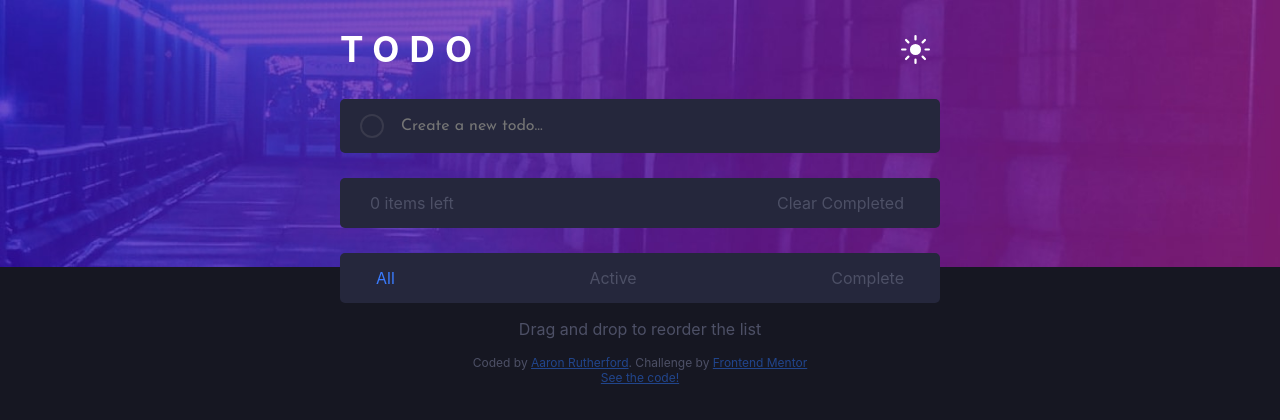
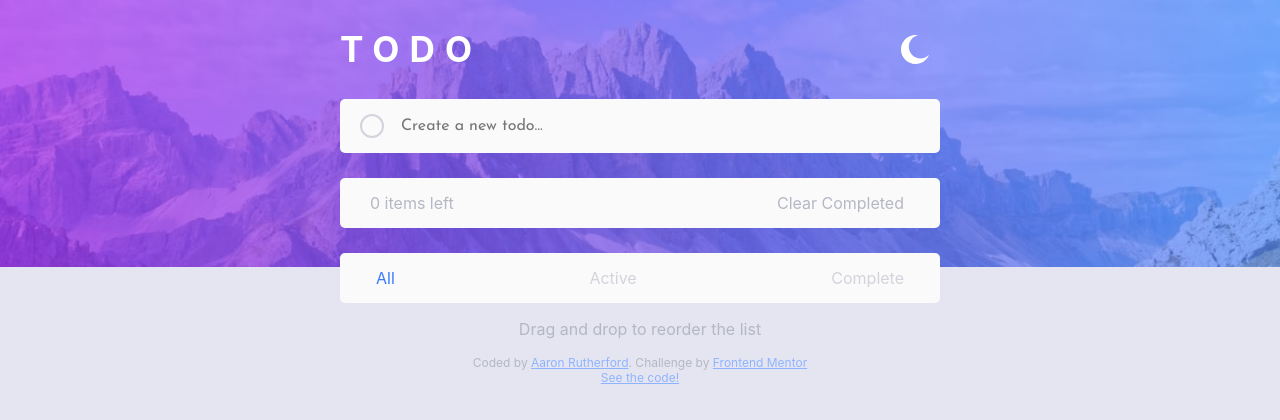
Before and after one commit to Hazipan/todo-app, a React (Create React App) app: page / in a window 1280 px wide. Shown: the top 420 px of the page. Built offline with nearby package versions, Linux system fonts and the light colour scheme.

Commit message:
State now persists using local storage
- Todo items no longer disappear on page refresh or page close

```diff
--- a/src/App.tsx
+++ b/src/App.tsx
@@ -1,4 +1,4 @@
-import React, { useState } from 'react';
+import { useState, useEffect } from 'react';
 import { DragDropContext } from 'react-beautiful-dnd';
 import { Droppable } from 'react-beautiful-dnd';
 import Input from './components/Input';
@@ -18,19 +18,26 @@ const App = () => {
   }
 
   // state variables
-  // theme for establishing light mode and dark mode
-  const [theme, setTheme] = useState('dark');
-  // value for todo item input
+  const [theme, setTheme] = useState(
+    ():string => {return localStorage.getItem('theme') === 'dark' ? 'dark' : 'light'}
+  );
   const [value, setValue] = useState('');
-  // todos list
-  const [todos, setTodos] = useState<Todo[]>([]);
-  // list of completed todos
-  const [compTodos, setCompTodos] = useState<Todo[]>([]);
-  // list of active todos for filtering purposes
-  const [activeTodos, setActiveTodods] = useState<Todo[]>([]);
-  // filter state to determine what todo list is displayed
+  const [todos, setTodos] = useState<Todo[]>(() => {
+    return localStorage.getItem('todos') === null ? [] : JSON.parse(localStorage.getItem('todos'));
+  });
+  const [compTodos, setCompTodos] = useState<Todo[]>(() => {
+    return localStorage.getItem('compTodos') === null ? [] : JSON.parse(localStorage.getItem('compTodos'));
+  });
+  const [activeTodos, setActiveTodods] = useState<Todo[]>(() => {
+    return localStorage.getItem('activeTodos') === null ? [] : JSON.parse(localStorage.getItem('activeTodos'));
+  });
   const [filter, setFilter] = useState<Filter>(Filter.All);
 
+  // Persist state using local storage
+  useEffect(() => {localStorage.setItem('theme', theme);});
+  useEffect(() => {localStorage.setItem('todos', JSON.stringify(todos))})
+  useEffect(() => {localStorage.setItem('activeTodos', JSON.stringify(activeTodos))})
+  useEffect(() => {localStorage.setItem('compTodos', JSON.stringify(compTodos))})
 
   // images for mode switch
   const sunIcon = './images/icon-sun.svg';
```
